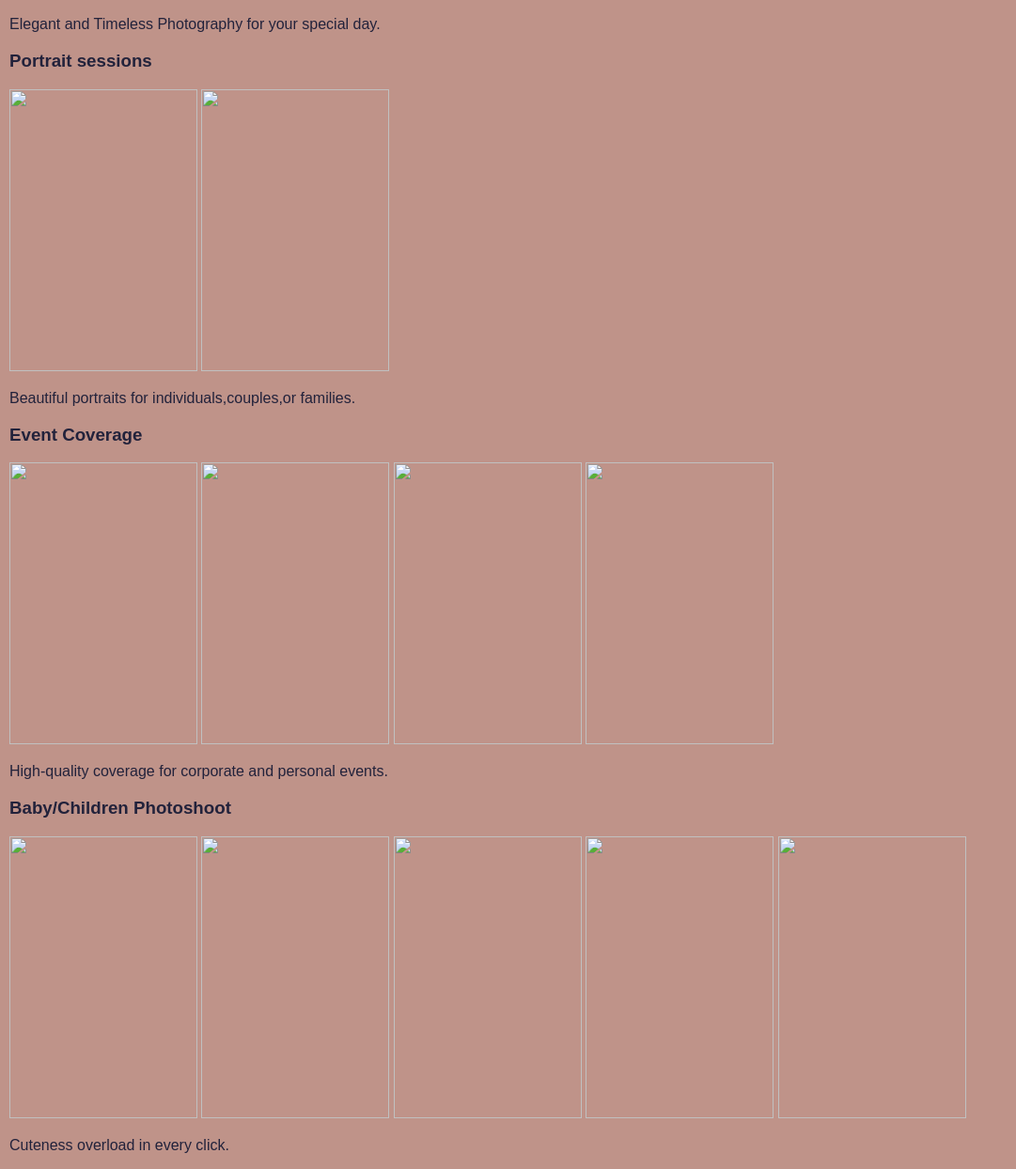
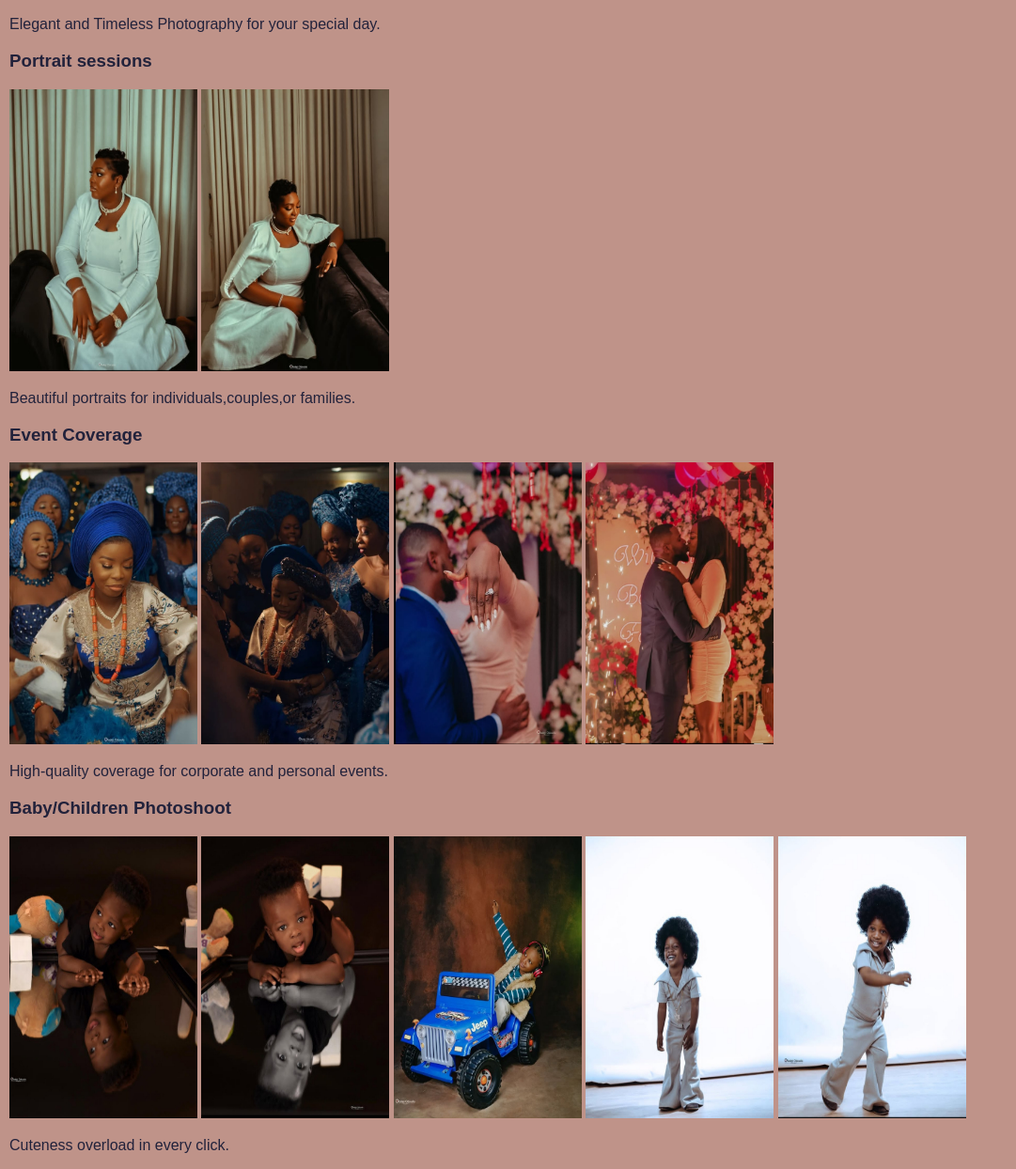
Before and after one commit to oyindaMi-cpu/PhotoWeb, a plain HTML site: page Services.html in a window 1280 px wide. Shown: the part 489-1733 px from the top of the page at 94% size, without its empty margins (0-1081 px from the left). Drawn offline with Linux system fonts and the light colour scheme; the site is published under a folder, as on GitHub Pages, so addresses that start at the root find nothing.

Commit message:
edit link

```diff
--- a/Services.html
+++ b/Services.html
@@ -15,10 +15,10 @@
     <h2>Photos</h2>
     <nav>
         <ul class="nav-links">
-            <li><a href="/index.html">Home</a></li>
-            <li><a href="/about.html">About</a></li>
-            <li><a href="/services.html">services</a></li>
-            <li><a href="/contact.html">contact</a></li>
+            <li><a href="./index.html">Home</a></li>
+            <li><a href="./about.html">About</a></li>
+            <li><a href="./services.html">services</a></li>
+            <li><a href="./contact.html">contact</a></li>
 
         </ul>
     </nav>
@@ -29,32 +29,32 @@
     <h2>My Services</h2>
     <div class="service cards">
     <h3>Wedding Photography</h3>
-    <img src="/images/Screenshot_20241221-130440_1.png" alt="" class="image12">
-    <img src="/images/Screenshot_20241221-130538_1.png" alt="" class="image13">
+    <img src="./images/Screenshot_20241221-130440_1.png" alt="" class="image12">
+    <img src="./images/Screenshot_20241221-130538_1.png" alt="" class="image13">
     <p>Elegant and Timeless Photography for your special day.</b></p>
     </div>
     <div class="service-card">
         <h3>Portrait sessions</h3>
-    <img src="/images/Screenshot_20241221-130728_1.png" alt="" class="image12">
-    <img src="/images/Screenshot_20241221-130712_1.png" alt="" class="image14">
+    <img src="./images/Screenshot_20241221-130728_1.png" alt="" class="image12">
+    <img src="./images/Screenshot_20241221-130712_1.png" alt="" class="image14">
 
         <p>Beautiful portraits for individuals,couples,or families.</p>
     </div>
     <div class="service card">
         <h3>Event Coverage</h3>
-        <img src="/images/Screenshot_20241228-105512_1.png" alt="" class="image15">
-        <img src="/images/Screenshot_20241228-105520_1.png" alt="" class="image16">
-        <img src="/images/Screenshot_20241228-105558_1.png" alt="" class="image17">
-        <img src="/images/Screenshot_20241228-105550_1.png" alt="" class="image18">
+        <img src="./images/Screenshot_20241228-105512_1.png" alt="" class="image15">
+        <img src="./images/Screenshot_20241228-105520_1.png" alt="" class="image16">
+        <img src="./images/Screenshot_20241228-105558_1.png" alt="" class="image17">
+        <img src="./images/Screenshot_20241228-105550_1.png" alt="" class="image18">
         <p>High-quality coverage for corporate and personal events.</p>
     </div>
     <div class="service card">
         <h3>Baby/Children Photoshoot</h3>
-        <img src="/images/Screenshot_20241221-131427_1.png" alt="" class="image19">
-        <img src="/images/Screenshot_20241221-131442_1.png" alt="" class="image20">
-        <img src="/images/Screenshot_20241221-133713_1.png" alt="" class="image21">
-        <img src="/images/Screenshot_20241221-133508_1.png" alt="" class="image22">
-        <img src="/images/Screenshot_20241221-133517_1.png" alt="" class="image23">
+        <img src="./images/Screenshot_20241221-131427_1.png" alt="" class="image19">
+        <img src="./images/Screenshot_20241221-131442_1.png" alt="" class="image20">
+        <img src="./images/Screenshot_20241221-133713_1.png" alt="" class="image21">
+        <img src="./images/Screenshot_20241221-133508_1.png" alt="" class="image22">
+        <img src="./images/Screenshot_20241221-133517_1.png" alt="" class="image23">
         <p>Cuteness overload in every click.</p>
         </div>
 </section>
```
Also changed, not shown: Contact.html (+5 -5 lines), about.html (+5 -5 lines), index.html (+4 -4 lines).
